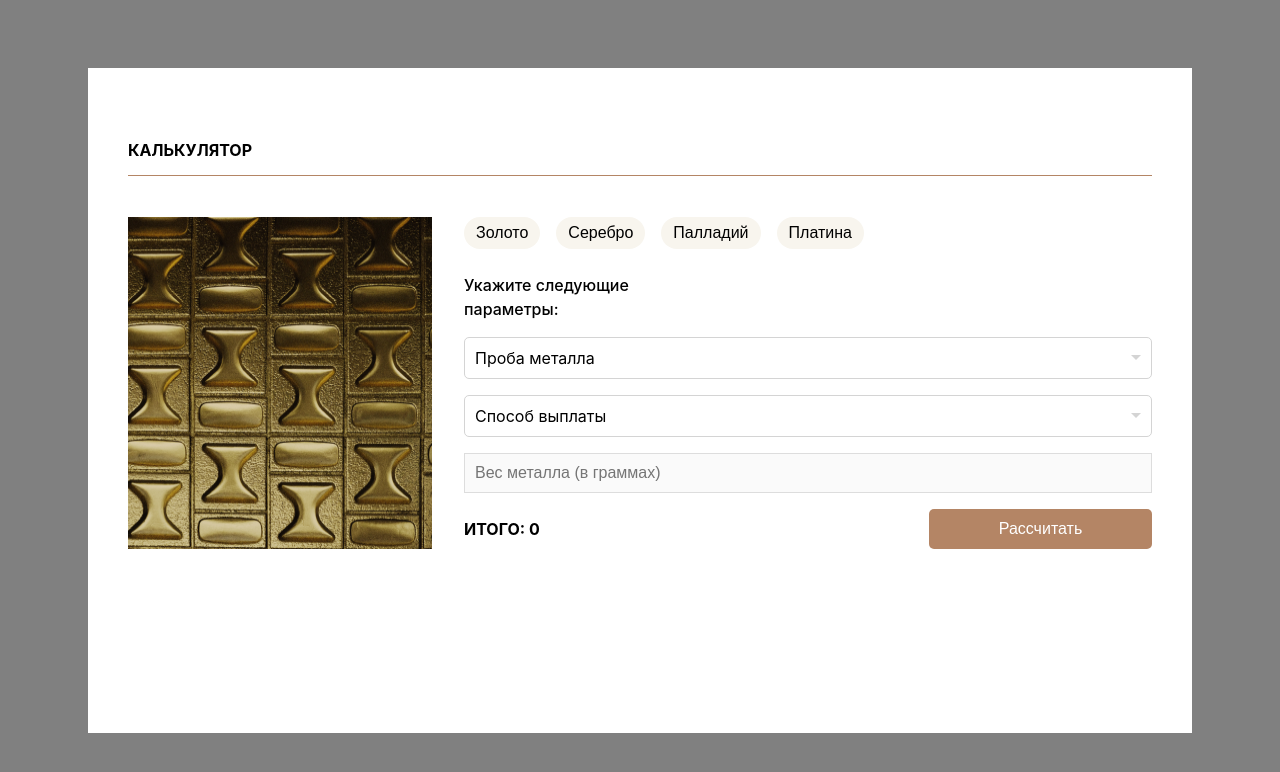
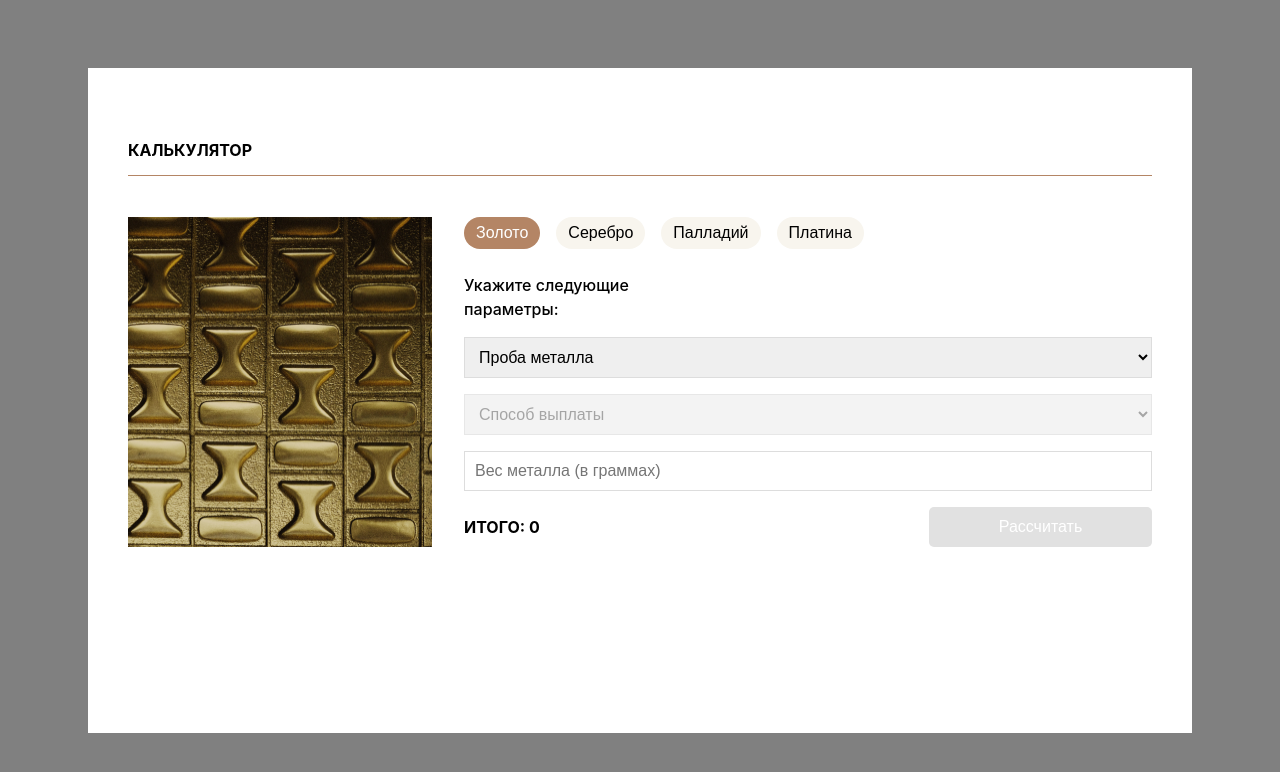
Before and after one commit to Troan89/metal-calculator, a React (Create React App) app: page / in a window 1280 px wide. Shown: the top 772 px of the page. Built offline with nearby package versions, Linux system fonts and the light colour scheme.

Commit message:
fix select

```diff
--- a/src/calculator/Calculator.module.scss
+++ b/src/calculator/Calculator.module.scss
@@ -71,6 +71,7 @@
     gap: 16px;
     margin-bottom: 16px;
 
+    select,
     input {
       padding: 10px;
       width: 100%;
@@ -98,6 +99,10 @@
       font-size: 16px;
       font-weight: 400;
       line-height: 24px;
+
+      &:disabled {
+        background-color: #e1e1e1;
+      }
     }
 
     .result {
--- a/src/calculator/Calculator.tsx
+++ b/src/calculator/Calculator.tsx
@@ -42,6 +42,8 @@ export const Calculator = () => {
             setSelectedPaymentType(selectedPaymentType);
             setWeight(weight);
             setResult(result);
+        } else {
+            setSelectedMetal("gold");
         }
     }, []);
 
@@ -68,31 +70,45 @@ export const Calculator = () => {
                         Укажите следующие параметры:
                     </div>
                     <div className={s.parameters}>
-                        <Select
-                            options={selectedMetal ? metals.find(m => m.code === selectedMetal)?.finenessList.map(f => ({ label: `${f.value}`, value: f.value })) || [] : []}
-                            value={selectedFineness}
-                            onChange={value => setSelectedFineness(value as number)}
-                            placeholder="Проба металла"
-                        />
-                        <Select
-                            options={payment.map(type => ({ label: type.title, value: type.code }))}
+                        <select
+                            value={selectedFineness || ""}
+                            onChange={(e) => setSelectedFineness(parseInt(e.target.value))}
+                            disabled={!selectedMetal}
+                        >
+                            <option value="">Проба металла</option>
+                            {selectedMetal &&
+                                metals
+                                    .find((metal) => metal.code === selectedMetal)
+                                    ?.finenessList.map((fineness) => (
+                                    <option key={fineness.id} value={fineness.value}>
+                                        {fineness.value}
+                                    </option>
+                                ))}
+                        </select>
+                        <select
                             value={selectedPaymentType}
-                            onChange={value => setSelectedPaymentType(value as string)}
-                            placeholder="Способ выплаты"
-                        />
+                            onChange={(e) => setSelectedPaymentType(e.target.value)}
+                            disabled={!selectedMetal || !selectedFineness}
+                        >
+                            <option value="">Способ выплаты</option>
+                            {payment.map((type) => (
+                                <option key={type.code} value={type.code}>
+                                    {type.title}
+                                </option>
+                            ))}
+                        </select>
                         <input
                             type="number"
                             value={weight}
                             onChange={(e) => setWeight(e.target.value)}
                             placeholder="Вес металла (в граммах)"
-                            disabled={!selectedMetal || !selectedFineness || !selectedPaymentType}
                         />
                     </div>
                     <div className={s.costСalculation}>
                         {result !== null && <div className={s.result}>ИТОГО: {result}</div>}
                         <button
                             onClick={handleCalculate}
-                            disabled={!selectedMetal || !selectedFineness || !selectedPaymentType || !weight}
+                            disabled={!selectedFineness || !selectedPaymentType || !weight}
                         >
                             Рассчитать
                         </button>
```
